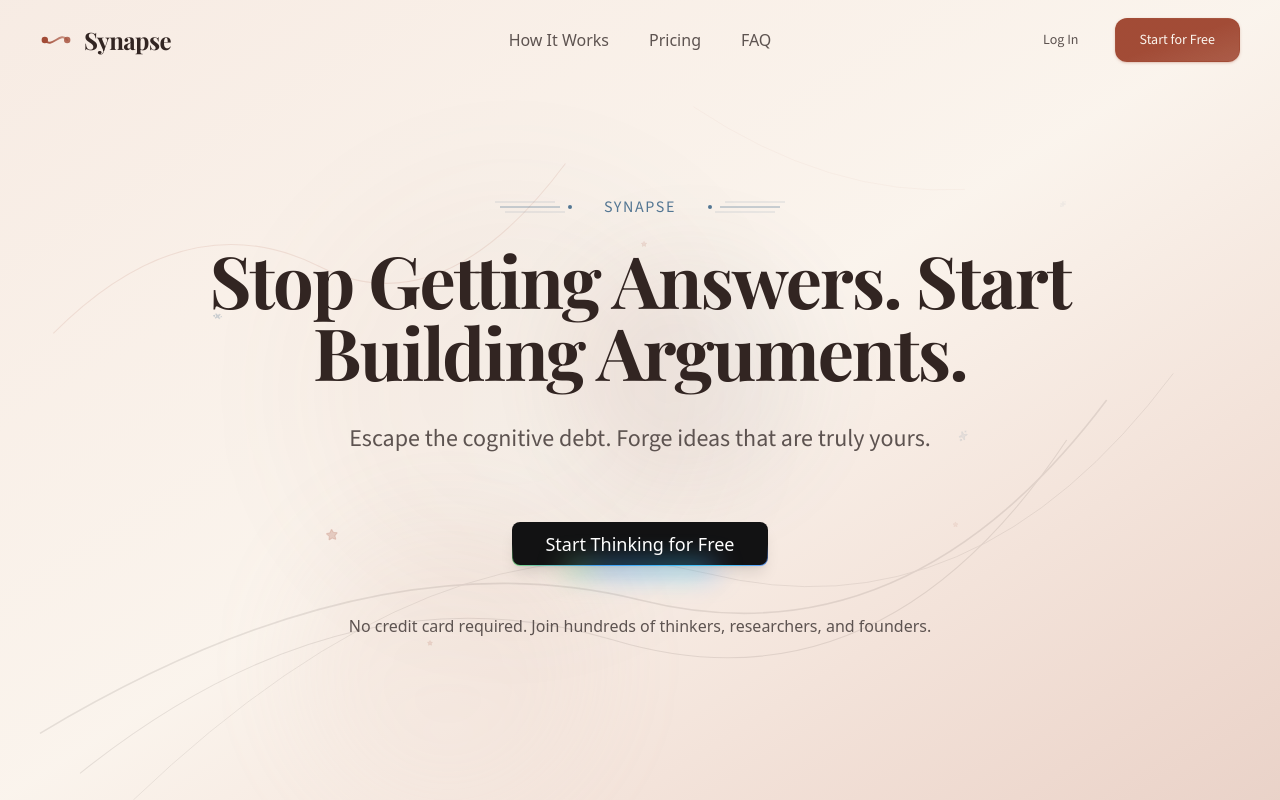
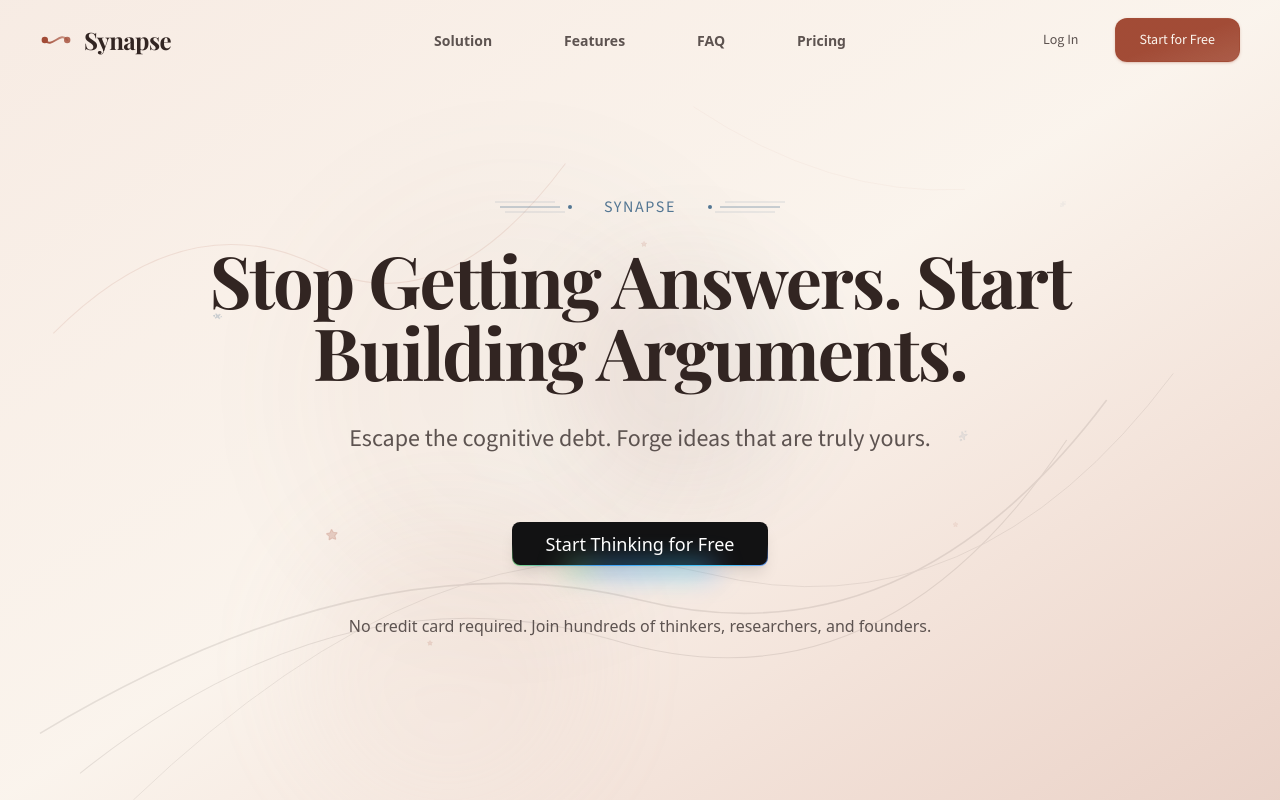
Before and after one commit to araf821/Synapse, a Next.js app: page / in a window 1280 px wide. Shown: the top 800 px of the page. Built offline with nearby package versions, Linux system fonts and the light colour scheme; no server answers.

Commit message:
feat: enhance landing page structure with section wrappers and smooth scrolling for navigation links

```diff
--- a/app/(landing)/page.tsx
+++ b/app/(landing)/page.tsx
@@ -12,13 +12,21 @@ const LandingPage = () => {
 
       <ProblemQuote />
 
-      <Solution />
+      <section id="solution">
+        <Solution />
+      </section>
 
-      <Features />
+      <section id="features">
+        <Features />
+      </section>
 
-      <FAQ />
+      <section id="faq">
+        <FAQ />
+      </section>
 
-      <FinalCTA />
+      <section id="pricing">
+        <FinalCTA />
+      </section>
     </>
   );
 };
--- a/app/globals.css
+++ b/app/globals.css
@@ -160,6 +160,9 @@
   * {
     @apply border-border outline-ring/50;
   }
+  html {
+    scroll-behavior: smooth;
+  }
   body {
     @apply bg-background text-foreground selection:bg-primary selection:text-zinc-900;
     /* Always reserve space for scrollbar to prevent content shift */
--- a/components/layout/navbar.tsx
+++ b/components/layout/navbar.tsx
@@ -17,14 +17,34 @@ function NavLink({
   children: React.ReactNode;
   delay?: number;
 }) {
+  const handleClick = (e: React.MouseEvent<HTMLAnchorElement>) => {
+    // Check if it's a hash link (section navigation)
+    if (href.startsWith("#")) {
+      e.preventDefault();
+      const targetId = href.substring(1);
+      const targetElement = document.getElementById(targetId);
+
+      if (targetElement) {
+        targetElement.scrollIntoView({
+          behavior: "smooth",
+          block: "start",
+        });
+      }
+    }
+  };
+
   return (
     <motion.div
-      initial={{ opacity: 0, y: -10, filter: "blur(4px)" }}
-      animate={{ opacity: 1, y: 0, filter: "blur(0px)" }}
+      initial={{ opacity: 0, filter: "blur(4px)" }}
+      animate={{ opacity: 1, filter: "blur(0px)" }}
       transition={{ duration: 0.5, delay, ease: "easeOut" }}
     >
-      <Link href={href} className="group relative px-1 py-2">
-        <span className="font-medium text-muted-foreground transition-colors duration-200 group-hover:scale-105 group-hover:text-foreground">
+      <Link
+        href={href}
+        onClick={handleClick}
+        className="group relative block px-3 py-2"
+      >
+        <span className="text-sm font-bold text-muted-foreground transition-all duration-200 group-hover:text-foreground">
           {children}
         </span>
         <div className="absolute bottom-0 left-1/2 h-0.5 w-0 -translate-x-1/2 rounded-full bg-primary transition-all duration-300 group-hover:w-full" />
@@ -74,7 +94,7 @@ export function Navbar() {
           </motion.div>
 
           {/* Navigation Links - Center */}
-          <nav className="hidden items-center justify-center space-x-8 md:flex">
+          <nav className="hidden items-center justify-center space-x-12 md:flex">
             {landingNavigation.map((link, index) => (
               <NavLink
                 key={link.href}
--- a/config/navigation.ts
+++ b/config/navigation.ts
@@ -44,15 +44,19 @@ export const dashboardNavigation: NavigationLink[] = [
 // Landing page navigation links (public)
 export const landingNavigation: NavigationLink[] = [
   {
-    href: "#how-it-works",
-    label: "How It Works",
+    href: "#solution",
+    label: "Solution",
+  },
+  {
+    href: "#features",
+    label: "Features",
+  },
+  {
+    href: "#faq",
+    label: "FAQ",
   },
   {
     href: "#pricing",
     label: "Pricing",
   },
-  {
-    href: "#faq",
-    label: "FAQ",
-  },
 ];
```
